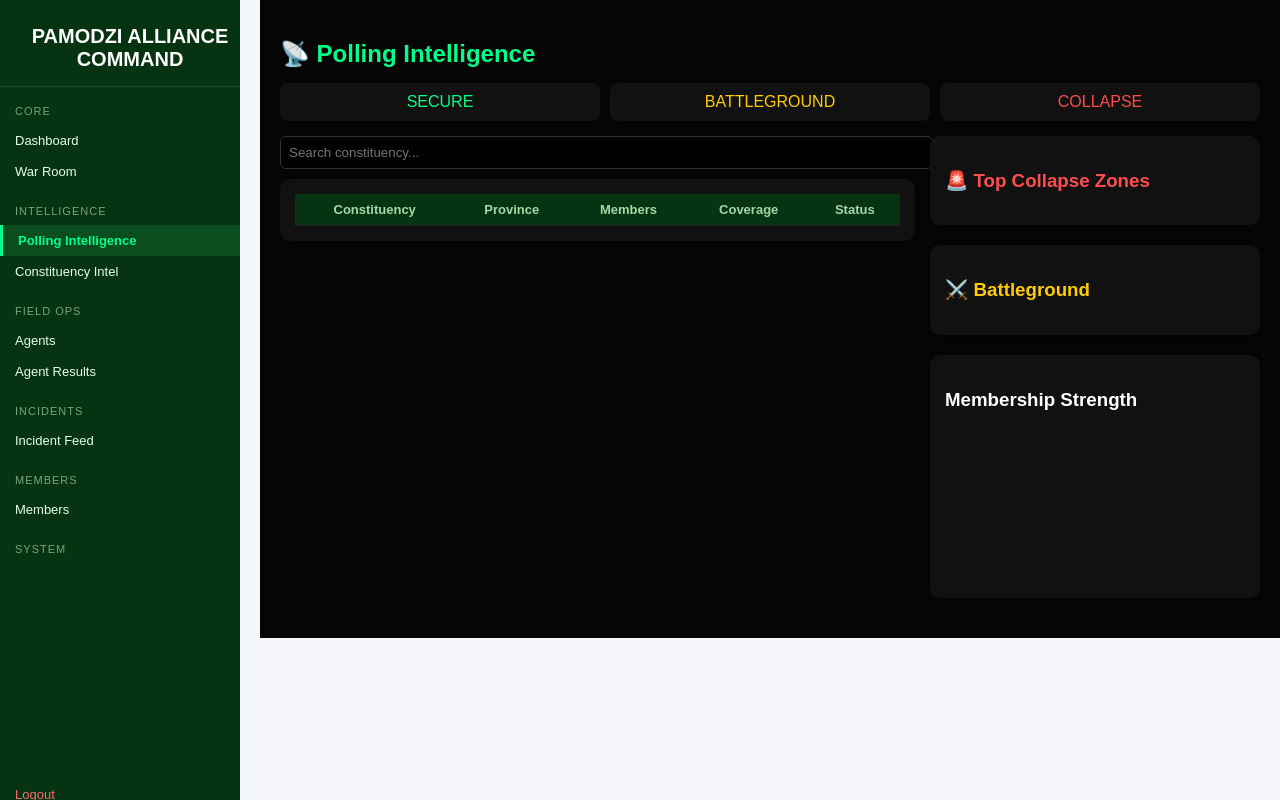
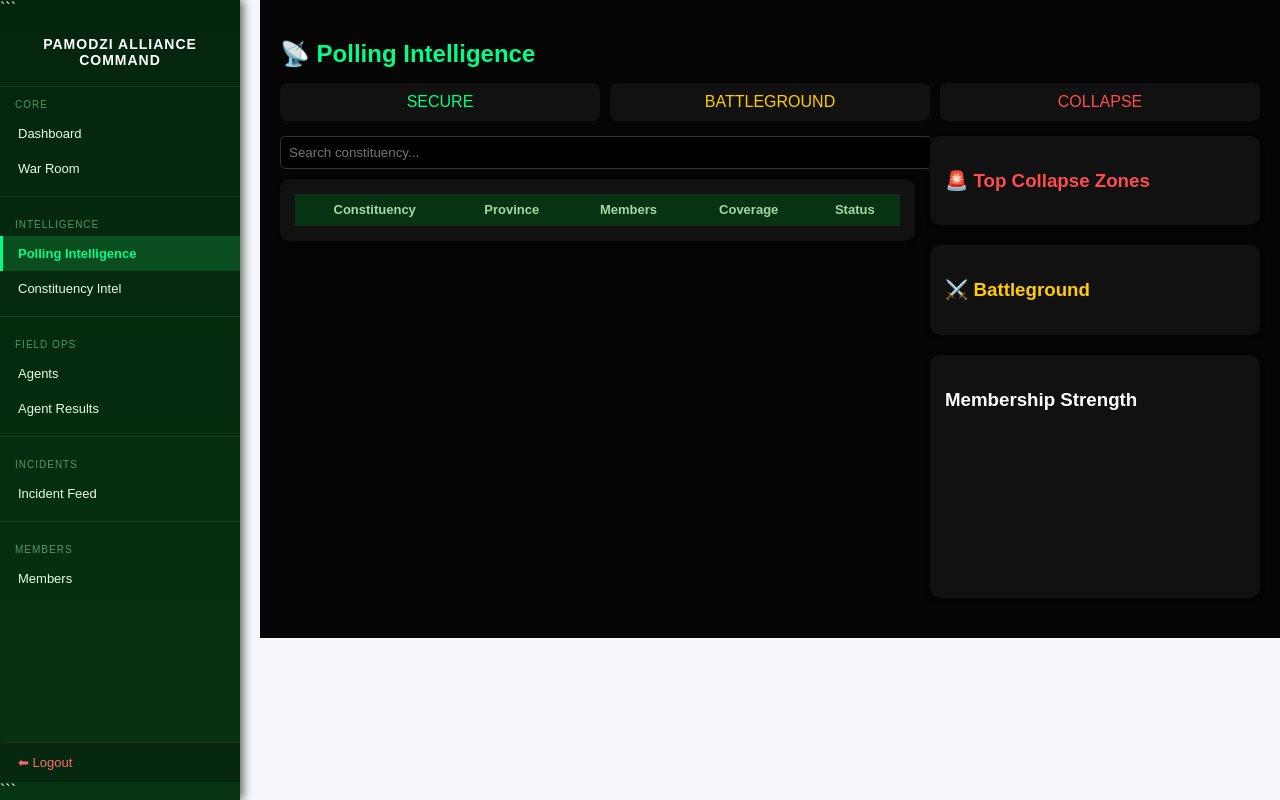
Before and after one commit to zambia-covid/PARTY_MEMBERSHIP, a Flask app: page /polling_intelligence in a window 1280 px wide. Run offline with Flask 3, Linux system fonts and the light colour scheme; the visitor is signed in with stand-in values (Sample User, id 1); data that the repository does not hold is empty; a map, chart or similar area stays blank; parts of the project's set-up code (start-up, migrations or seed data) failed here and were passed over; some libraries are stand-ins or nearby versions.

Commit message:
Update sidebar.html

````diff
--- a/templates/sidebar.html
+++ b/templates/sidebar.html
@@ -1,103 +1,145 @@
+<!-- ===== SIDEBAR COMPONENT (STYLE + HTML) ===== -->
+
 <style>
-
-/* SIDEBAR BASE (GREEN THEME) */
+/* ===== SIDEBAR BASE ===== */
 .sidebar {
     width: 240px;
     height: 100vh;
-    background: #063312;   /* deep green */
+    position: fixed;
+    top: 0;
+    left: 0;
+    background: linear-gradient(180deg, #04250d, #063312);
     color: #e6ffe6;
-    position: fixed;
-    left: 0;
-    top: 0;
     display: flex;
     flex-direction: column;
-    padding-top: 10px;
+    box-shadow: 2px 0 10px rgba(0,0,0,0.4);
+    font-family: Arial, sans-serif;
+    z-index: 1000;
 }
 
-/* LOGO */
+/* ===== LOGO ===== */
 .sidebar .logo {
-    width: 100%;
     text-align: center;
     font-weight: bold;
-    padding: 15px 10px;
+    padding: 18px 10px;
+    font-size: 14px;
+    letter-spacing: 1px;
     color: #ffffff;
-    border-bottom: 1px solid rgba(255,255,255,0.1);
+    border-bottom: 1px solid rgba(255,255,255,0.08);
 }
 
-/* SECTION LABELS */
-.menu-section {
-    padding: 8px 15px;
-    font-size: 11px;
-    color: #a3d9a5;
-    margin-top: 10px;
+/* ===== MENU (SCROLLABLE) ===== */
+.sidebar .menu {
+    flex: 1;
+    overflow-y: auto;
 }
 
-/* LINKS */
+/* ===== SECTION LABEL ===== */
+.menu-section {
+    padding: 12px 15px 6px;
+    font-size: 10px;
+    color: #7fbf8f;
+    text-transform: uppercase;
+    letter-spacing: 1px;
+}
+
+/* ===== LINKS ===== */
 .sidebar a {
     display: block;
-    padding: 8px 15px;
+    padding: 10px 15px;
+    font-size: 13px;
+    color: #e6ffe6;
     text-decoration: none;
-    color: #e6ffe6;
-    font-size: 13px;
-    transition: 0.2s;
+    border-left: 3px solid transparent;
+    transition: all 0.2s ease;
 }
 
-/* HOVER */
 .sidebar a:hover {
     background: #0a4d1f;
-    color: #ffffff;
 }
 
-/* ACTIVE */
 .sidebar a.active {
     background: #0a4d1f;
     color: #00ff88;
     border-left: 3px solid #00ff88;
 }
 
-/* LOGOUT */
+/* ===== DIVIDER ===== */
+.divider {
+    height: 1px;
+    margin: 10px 0;
+    background: rgba(255,255,255,0.08);
+}
+
+/* ===== LOGOUT (BOTTOM LOCKED) ===== */
 .sidebar .logout {
     margin-top: auto;
+    padding: 12px 15px;
+    font-size: 13px;
     color: #ff6b6b;
+    text-decoration: none;
+    border-top: 1px solid rgba(255,255,255,0.08);
+    background: rgba(0,0,0,0.2);
 }
 
 .sidebar .logout:hover {
     background: #4d0a0a;
-    color: #ff6b6b;
+    color: #ff4d4d;
 }
 
+/* ===== CONTENT OFFSET (IMPORTANT) ===== */
+.main-content {
+    margin-left: 240px;
+    padding: 20px;
+}
 </style>
+
+<!-- ===== SIDEBAR ===== -->
 
 <div class="sidebar">
 
-    <!-- LOGO -->
-    <div class="logo">PAMODZI ALLIANCE COMMAND</div>
+```
+<!-- LOGO -->
+<div class="logo">PAMODZI ALLIANCE COMMAND</div>
+
+<!-- MENU -->
+<div class="menu">
 
     <!-- CORE -->
-    <div class="menu-section">CORE</div>
+    <div class="menu-section">Core</div>
     <a href="/" class="{% if request.path == '/' %}active{% endif %}">Dashboard</a>
     <a href="/war_room" class="{% if request.path.startswith('/war_room') %}active{% endif %}">War Room</a>
 
+    <div class="divider"></div>
+
     <!-- INTELLIGENCE -->
-    <div class="menu-section">INTELLIGENCE</div>
+    <div class="menu-section">Intelligence</div>
     <a href="/polling_intelligence" class="{% if 'polling_intelligence' in request.path %}active{% endif %}">Polling Intelligence</a>
     <a href="/constituency_intelligence" class="{% if 'constituency_intelligence' in request.path %}active{% endif %}">Constituency Intel</a>
 
+    <div class="divider"></div>
+
     <!-- FIELD OPS -->
-    <div class="menu-section">FIELD OPS</div>
+    <div class="menu-section">Field Ops</div>
     <a href="/agents" class="{% if 'agents' in request.path %}active{% endif %}">Agents</a>
     <a href="/agent_results" class="{% if 'agent_results' in request.path %}active{% endif %}">Agent Results</a>
 
+    <div class="divider"></div>
+
     <!-- INCIDENTS -->
-    <div class="menu-section">INCIDENTS</div>
+    <div class="menu-section">Incidents</div>
     <a href="/incidents" class="{% if 'incidents' in request.path %}active{% endif %}">Incident Feed</a>
 
+    <div class="divider"></div>
+
     <!-- MEMBERS -->
-    <div class="menu-section">MEMBERS</div>
+    <div class="menu-section">Members</div>
     <a href="/members?key={{config.ADMIN_KEY}}" class="{% if 'members' in request.path %}active{% endif %}">Members</a>
 
-    <!-- SYSTEM -->
-    <div class="menu-section">SYSTEM</div>
-    <a href="/logout" class="logout">Logout</a>
+</div>
+
+<!-- LOGOUT -->
+<a href="/logout" class="logout">⬅ Logout</a>
+```
 
 </div>
````
